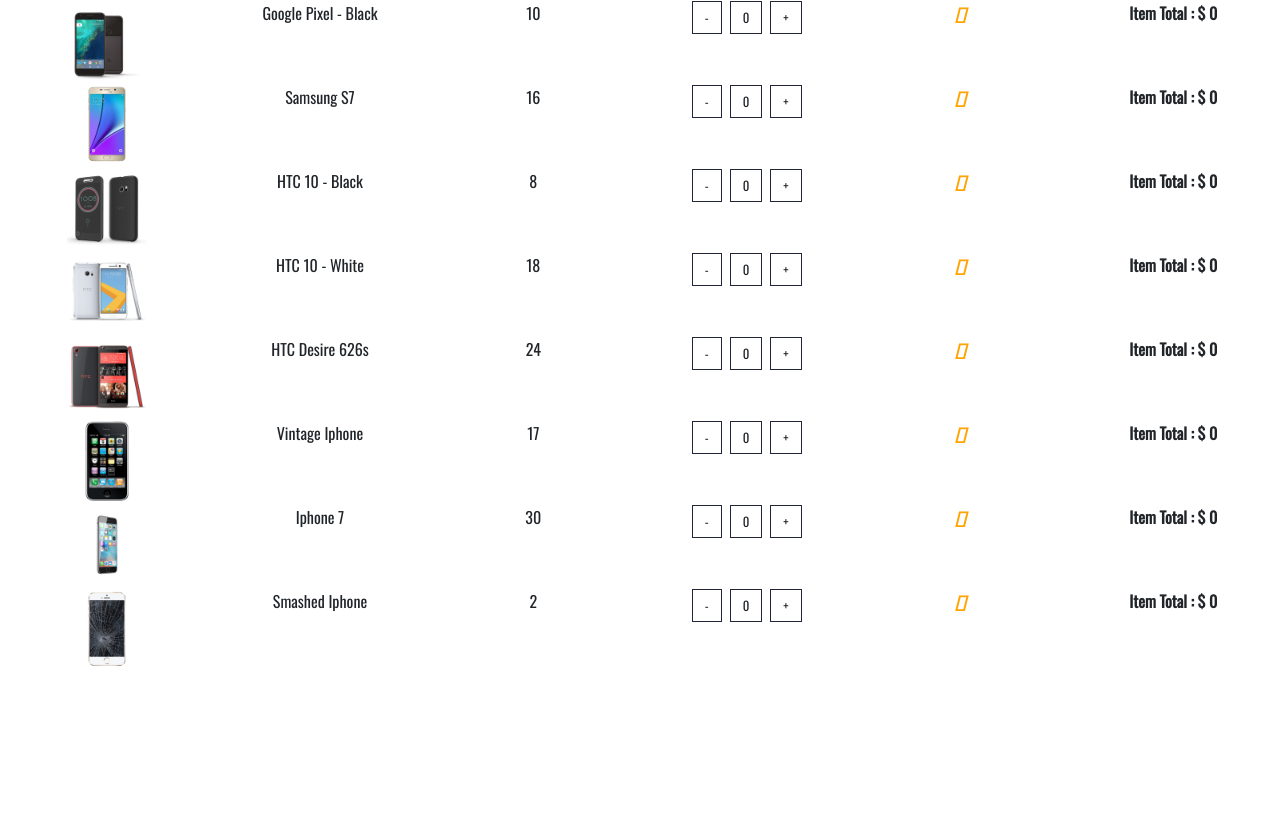
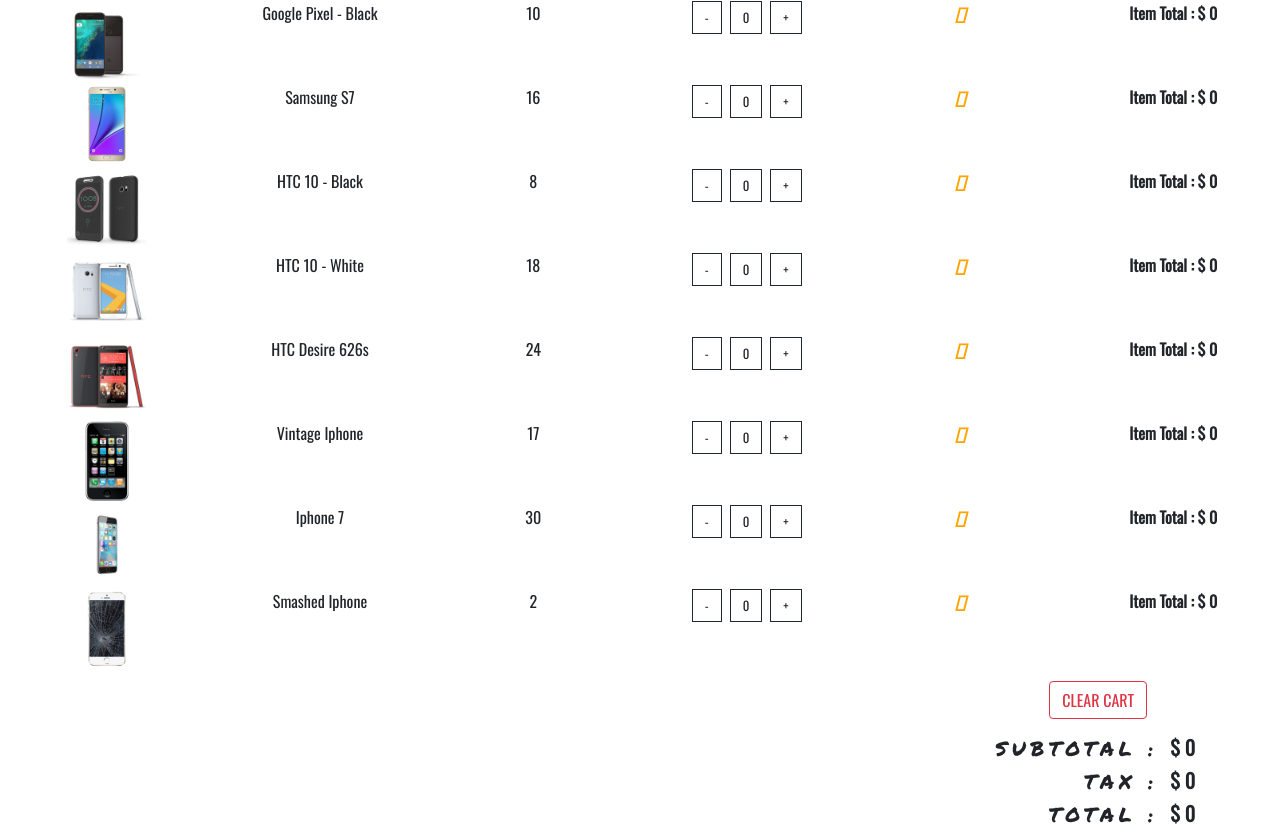
Before and after one commit to Bigthinz/REACT_PHONE_SHOP, a React (Create React App) app: page /cart in a window 1280 px wide. Shown: the part 182-1016 px from the top of the page. Before the commit the page ends 855 px from the top, so only its background shows below. Built offline with nearby package versions, Linux system fonts and the light colour scheme.

Commit message:
complete cart UI

```diff
--- a/src/component/cart/Cart.js
+++ b/src/component/cart/Cart.js
@@ -4,6 +4,7 @@
 import EmptyCart from './EmptyCart'
 import { ConsumerProvider } from '../../context'
 import CartList from './CartList'
+import CartTotal from './CartTotal'
 
 export default class Cart extends Component {
     render() {
@@ -19,6 +20,7 @@
                                  <Title name='your' title='cart'/>
                                  <CartColumn/>
                                  <CartList value={value}/>
+                                 <CartTotal value={value}/>
                                  </React.Fragment>
                             )
                         }else{
--- /dev/null
+++ b/src/component/cart/CartTotal.js
@@ -0,0 +1,28 @@
+import React from 'react'
+import { Link } from 'react-router-dom'
+
+export default function CartTotal({value}) {
+    const {cartSubTotal,cartTax,cartTotal,clearCart} = value
+    return (
+        <div className='container'>
+            <div className="row">
+                <div className="col-10 mt-2 ml-md-auto ml-sm-5 col-sm-8 text-capitalize text-right">
+                    <Link to='/'>
+                        <button className="btn btn-outline-danger text-uppercase mb-3 mx-5" type='button' onClick={()=> clearCart()}>
+                            clear cart
+                        </button>
+                    </Link>
+                    <h5>
+                        <span className="text-title">subtotal : </span><strong>$ {cartSubTotal}</strong>
+                    </h5>
+                    <h5>
+                        <span className="text-title">tax : </span><strong>$ {cartTax}</strong>
+                    </h5>
+                    <h5>
+                        <span className="text-title">total : </span><strong>$ {cartTotal}</strong>
+                    </h5>
+                </div>
+            </div>
+        </div>
+    )
+}
```
